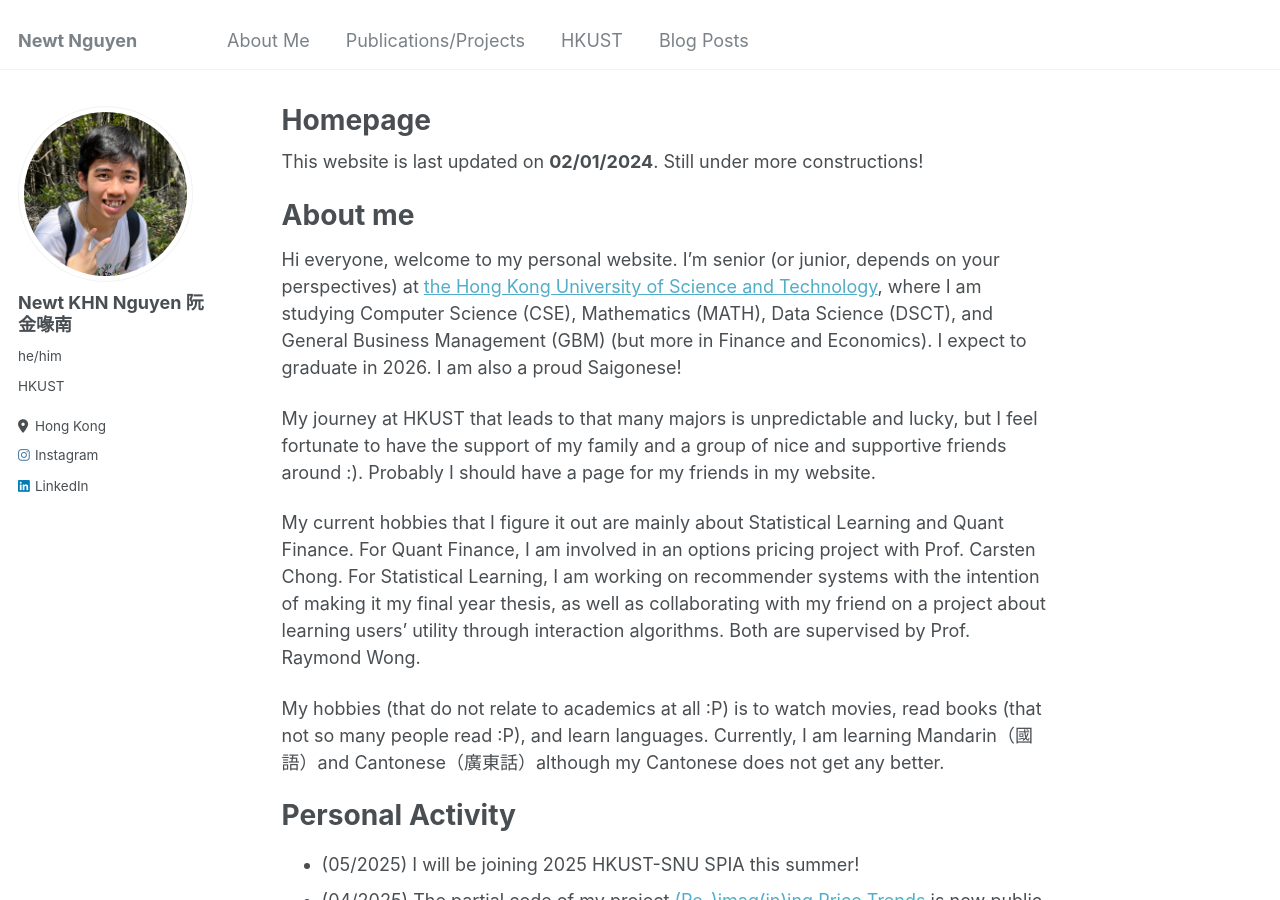
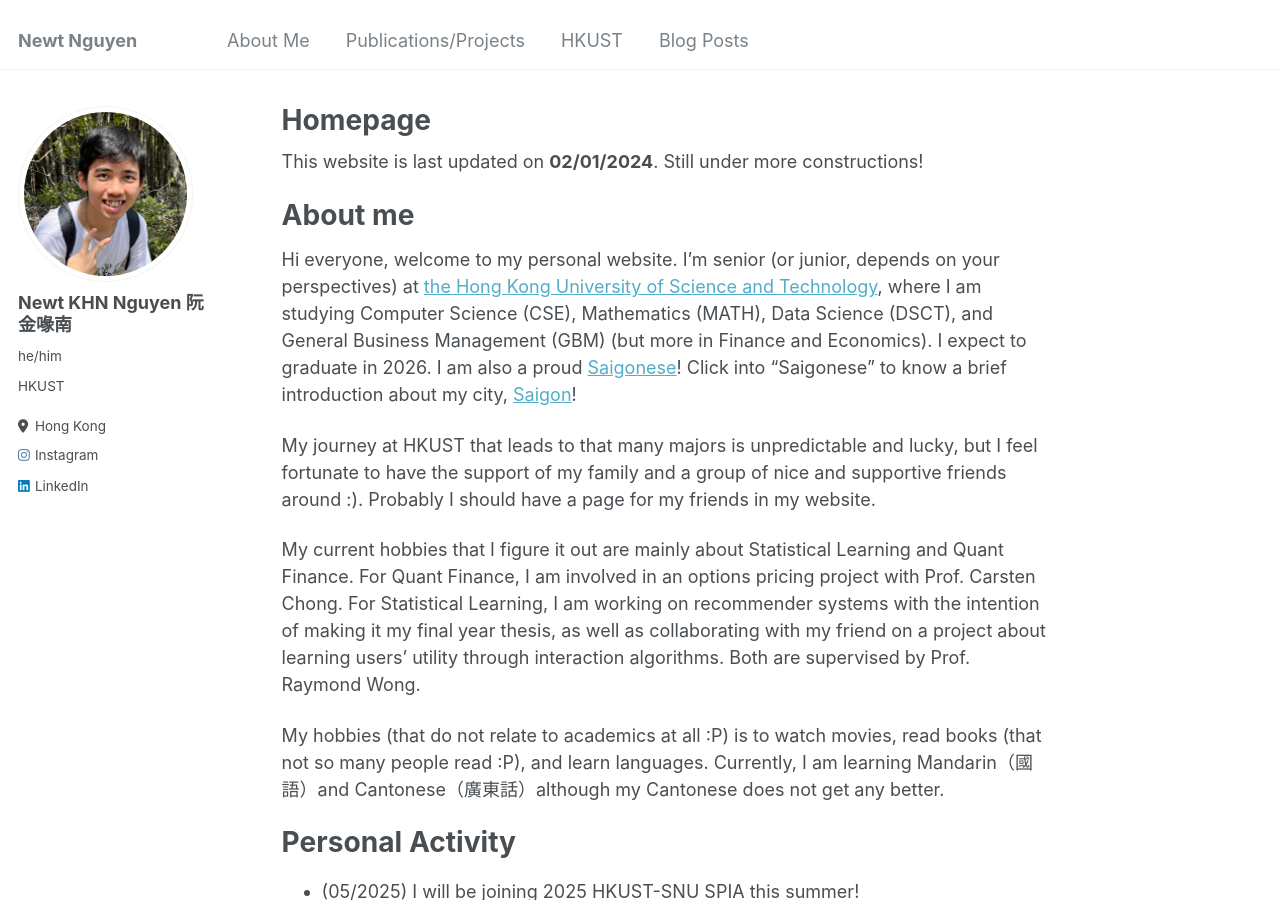
Before and after one commit to newtdes/newtdes.github.io, a Jekyll site: the page built from _pages/about.md, in a window 1280 px wide and 900 px high. Built offline with Jekyll 4.4.1, drawn with Linux system fonts in a browser that asks for light colours.

Commit message:
Change introduction

```diff
--- a/_pages/about.md
+++ b/_pages/about.md
@@ -11,7 +11,7 @@ This website is last updated on **02/01/2024**. Still under more constructions!
 
 About me
 ======
-Hi everyone, welcome to my personal website. I'm senior (or junior, depends on your perspectives) at [the Hong Kong University of Science and Technology](https://hkust.edu.hk/), where I am studying Computer Science (CSE), Mathematics (MATH), Data Science (DSCT), and General Business Management (GBM) (but more in Finance and Economics). I expect to graduate in 2026. I am also a proud Saigonese!
+Hi everyone, welcome to my personal website. I'm senior (or junior, depends on your perspectives) at [the Hong Kong University of Science and Technology](https://hkust.edu.hk/), where I am studying Computer Science (CSE), Mathematics (MATH), Data Science (DSCT), and General Business Management (GBM) (but more in Finance and Economics). I expect to graduate in 2026. I am also a proud [Saigonese](https://saigoneer.com/saigon-culture/837-the-saigonese)! Click into "Saigonese" to know a brief introduction about my city, [Saigon](https://en.wikipedia.org/wiki/Ho_Chi_Minh_City)!
 
 My journey at HKUST that leads to that many majors is unpredictable and lucky, but I feel fortunate to have the support of my family and a group of nice and supportive friends around :). Probably I should have a page for my friends in my website.
 
```
